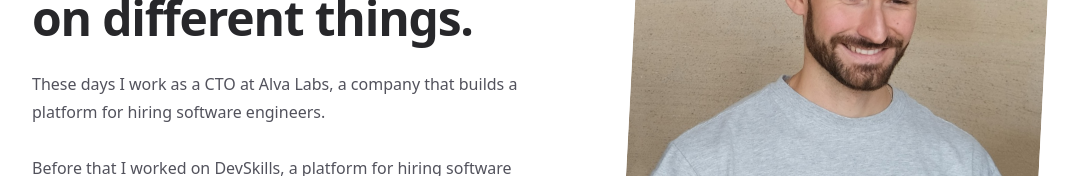
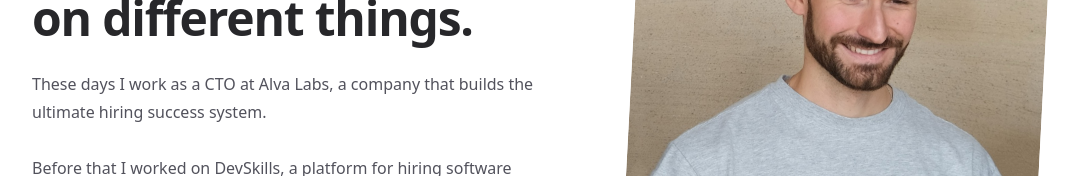
Before and after one commit to fenske/antonfenske-dot-com, a Next.js app: page /about in a window 1280 px wide. Shown: the part 370-546 px from the top of the page, without its empty margins (96-1183 px from the left). Built offline with nearby package versions, Linux system fonts and the light colour scheme.

Commit message:
Update page.tsx

```diff
--- a/src/app/about/page.tsx
+++ b/src/app/about/page.tsx
@@ -73,7 +73,7 @@ export default function About() {
           </h1>
           <div className="mt-6 space-y-7 text-base text-zinc-600 dark:text-zinc-400">
             <p>
-              These days I work as a CTO at Alva Labs, a company that builds a platform for hiring software engineers.
+              These days I work as a CTO at Alva Labs, a company that builds the ultimate hiring success system.
             </p>
             <p>
               Before that I worked on DevSkills, a platform for hiring software engineers which was acquired by Alva Labs.
```
